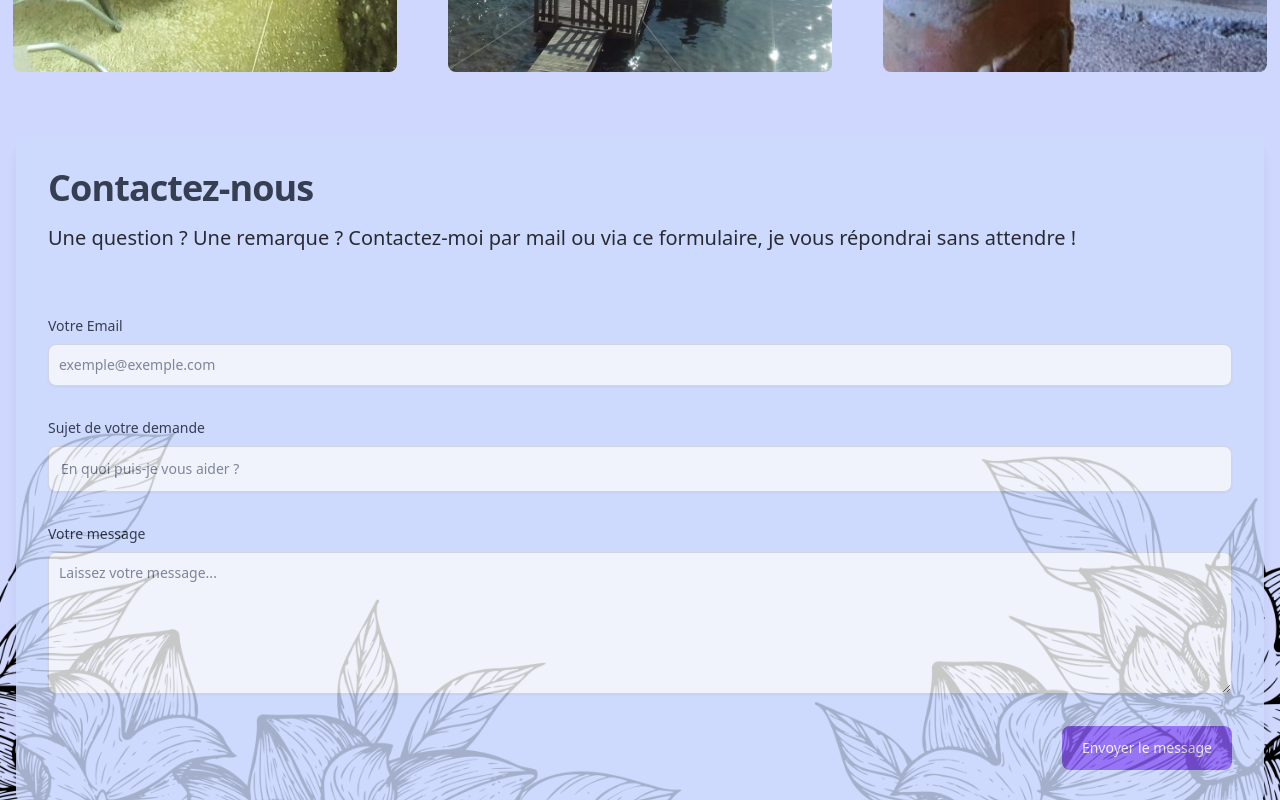
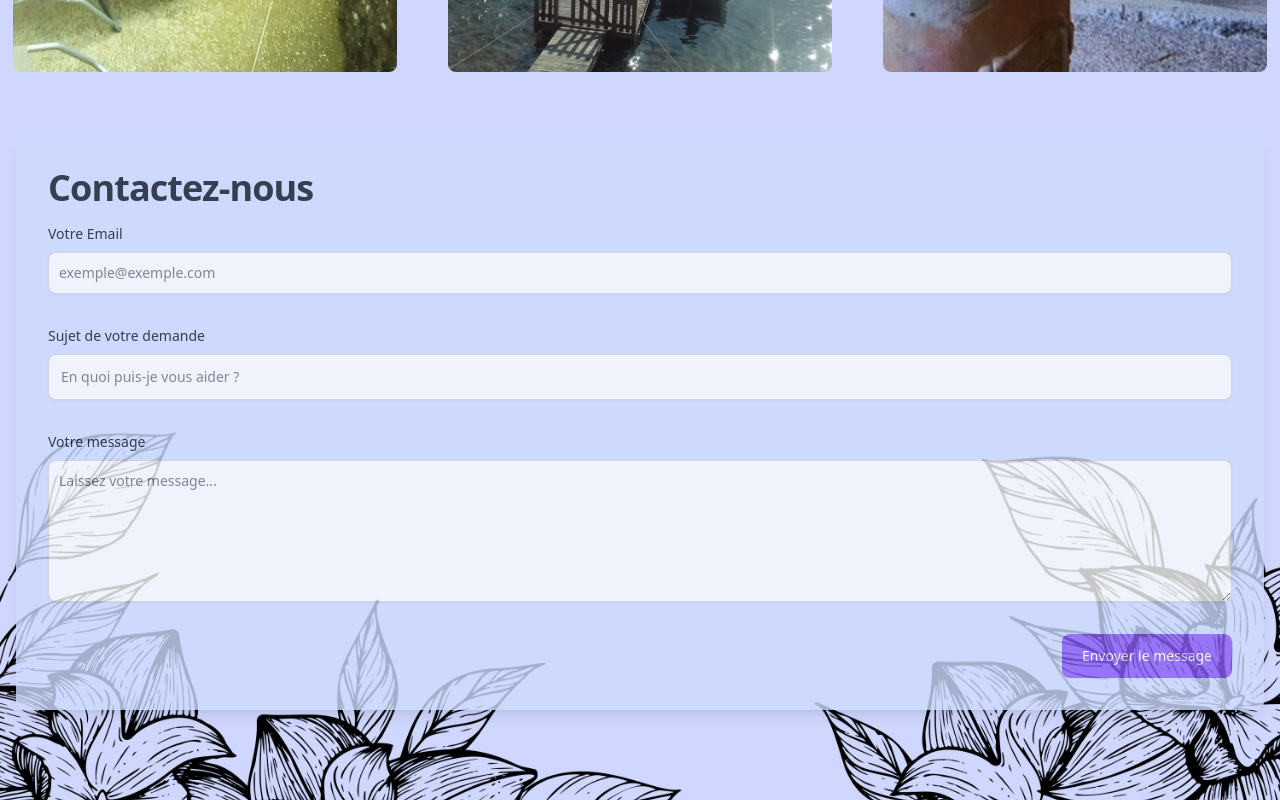
Before and after one commit to Yunjidev/mas_des_sources, a React (Vite) app: page / in a window 1280 px wide. Shown: the part 3780-4580 px from the top of the page. Built offline with nearby package versions, Linux system fonts and the light colour scheme.

Commit message:
modif contactform

```diff
--- a/src/Components/ContactForm/ContactForm.jsx
+++ b/src/Components/ContactForm/ContactForm.jsx
@@ -1,6 +1,9 @@
 import Background from '/src/assets/flower5.png';
+import { useState } from 'react';
 
 const ContactForm = () => {
+  const [notification, setNotification] = useState('');
+
   const handleSubmit = async (event) => {
     event.preventDefault();
     const formData = new FormData(event.target);
@@ -16,22 +19,23 @@ const ContactForm = () => {
       });
 
       if (response.ok) {
-        console.log('Formulaire soumis avec succès');
+        setNotification('Formulaire soumis avec succès');
+        // Effacer les champs du formulaire après envoi réussi
+        event.target.reset();
       } else {
-        console.error('Erreur lors de l\'envoi du formulaire');
+        setNotification('Erreur lors de l\'envoi du formulaire');
       }
     } catch (error) {
-      console.error('Erreur lors de l\'envoi du formulaire:', error);
+      setNotification('Erreur lors de l\'envoi du formulaire: ' + error.message);
     }
   };
 
   return (
     <section className="bg-cover bg-center bg-no-repeat min-h-screen" style={{ backgroundImage: `url(${Background})` }}>
       <div className="py-8 lg:py-16 px-4 mx-auto max-w-screen-xl">
-        <div className="w-full bg-indigo-200 hover:bg-indigo-300 dark:bg-gray-800 rounded-lg shadow-lg p-8 opacity-80"> {/* Ajout de l'opacité à la carte */}
+        <div className="w-full bg-indigo-200 hover:bg-indigo-300 dark:bg-gray-800 rounded-lg shadow-lg p-8 opacity-80">
           <h2 className="mb-4 text-4xl tracking-tight font-extrabold text-gray-900 dark:text-white">Contactez-nous</h2>
-          <p className="mb-8 lg:mb-16 font-light text-black-500 dark:text-gray-400 sm:text-xl">Une question ? Une remarque ? Contactez-moi par mail ou via ce formulaire, je vous répondrai sans attendre !</p>
-          <form onSubmit={handleSubmit} className="space-y-8"> {/* Ajustement de l'espace entre les éléments du formulaire */}
+          <form onSubmit={handleSubmit} className="space-y-8">
             <div>
               <label htmlFor="email" className="block mb-2 text-sm font-medium text-gray-900 dark:text-gray-300">Votre Email</label>
               <input type="email" id="email" name="_replyto" className="shadow-sm bg-gray-50 border border-gray-300 text-gray-900 text-sm rounded-lg focus:ring-primary-500 focus:border-primary-500 block w-full p-2.5 dark:bg-gray-700 dark:border-gray-600 dark:placeholder-gray-400 dark:text-white dark:focus:ring-primary-500 dark:focus:border-primary-500 dark:shadow-sm-light" placeholder="exemple@exemple.com" required />
@@ -44,10 +48,11 @@ const ContactForm = () => {
               <label htmlFor="message" className="block mb-2 text-sm font-medium text-gray-900 dark:text-gray-400">Votre message</label>
               <textarea id="message" name="message" rows="6" className="block p-2.5 w-full text-sm text-gray-900 bg-gray-50 rounded-lg shadow-sm border border-gray-300 focus:ring-primary-500 focus:border-primary-500 dark:bg-gray-700 dark:border-gray-600 dark:placeholder-gray-400 dark:text-white dark:focus:ring-primary-500 dark:focus:border-primary-500" placeholder="Laissez votre message..." required />
             </div>
-            <div className="flex justify-end"> {/* Déplacer le bouton à droite */}
+            <div className="flex justify-end">
               <button type="submit" className="py-3 px-5 text-sm font-medium text-center text-white rounded-lg bg-violet-500 hover:bg-primary-800 focus:ring-4 focus:outline-none focus:ring-primary-300 dark:bg-primary-600 dark:hover:bg-primary-700 dark:focus:ring-primary-800">Envoyer le message</button>
             </div>
           </form>
+          {notification && <div className="text-sm text-green-500 text-green-500 font-bold dark:text-white">{notification}</div>}
         </div>
       </div>
     </section>
```
